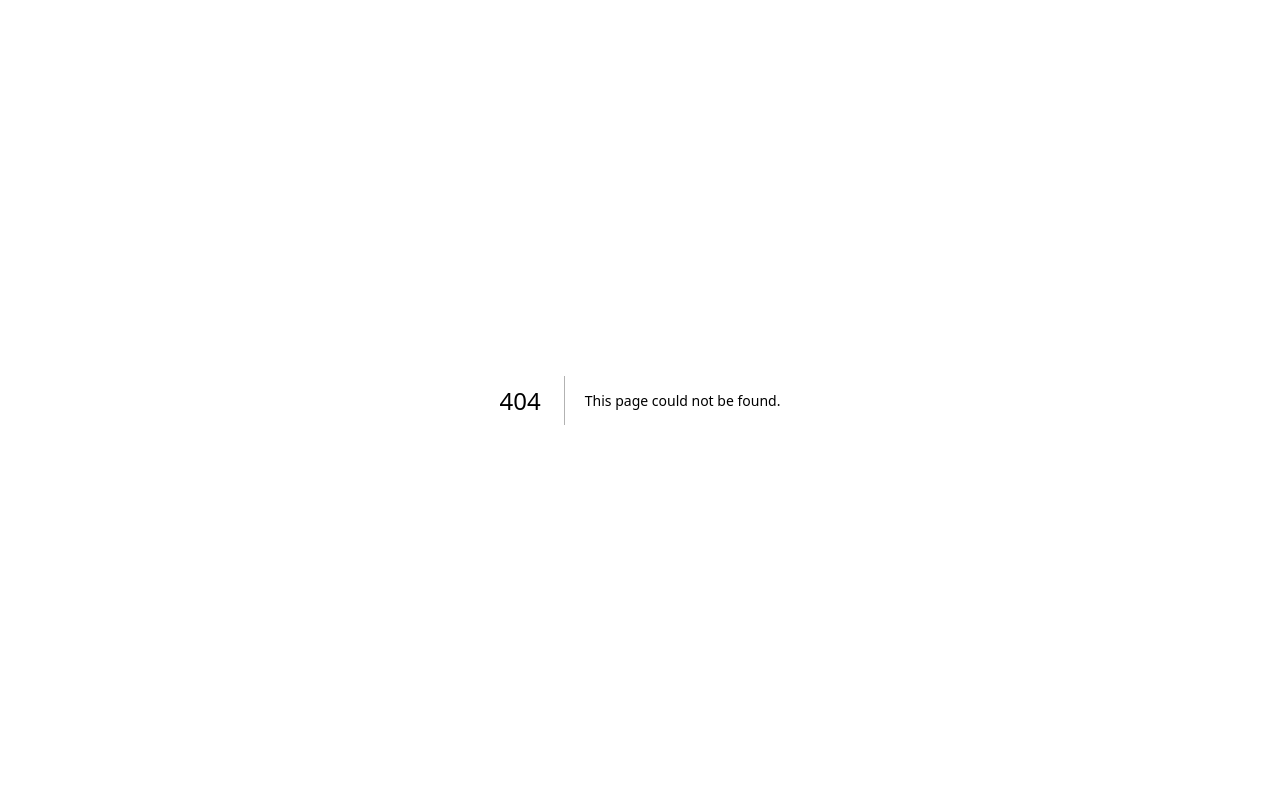
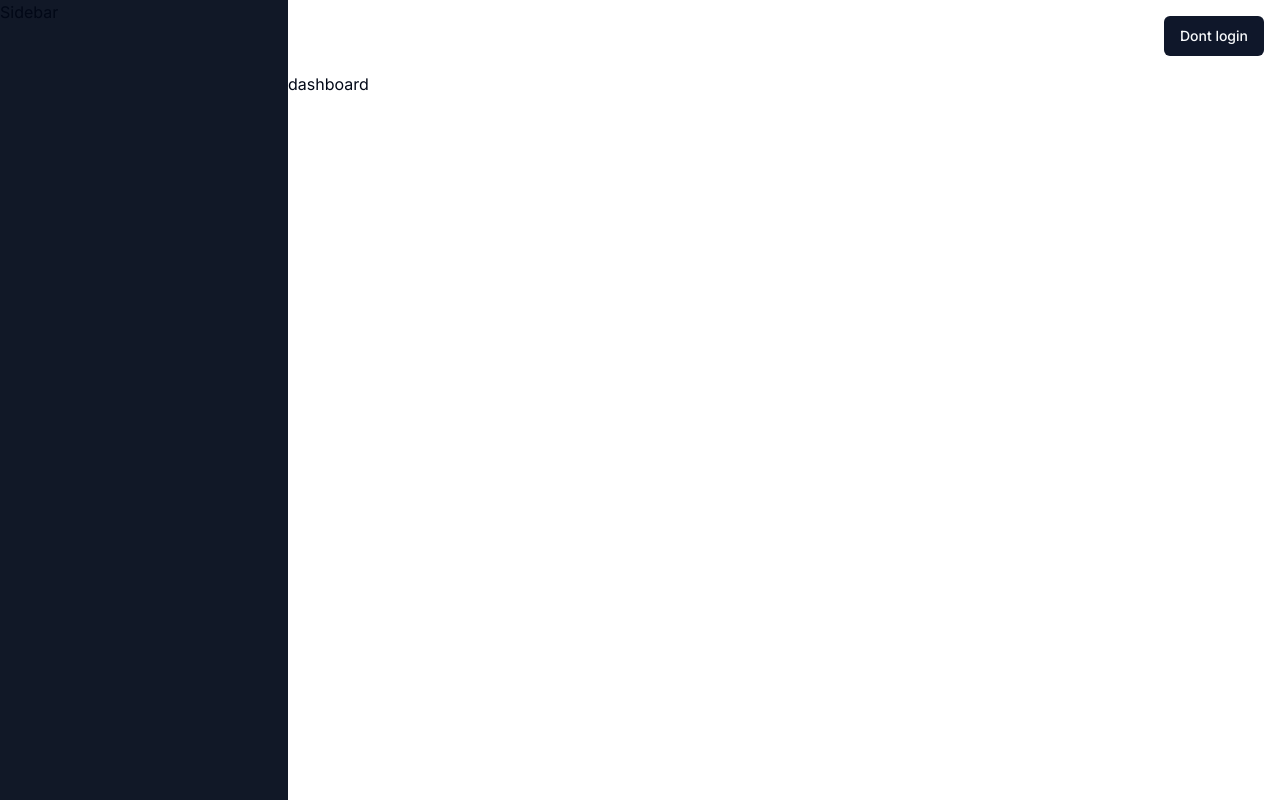
Before and after one commit to bvcr93/Saas-AI-chat, a Next.js app: page /dashboard in a window 1280 px wide. Before the commit this address had no page. Built offline with nearby package versions, Linux system fonts and the light colour scheme.

Commit message:
adding navbar and sidebar

```diff
--- /dev/null
+++ b/app/(dashboard)/(routes)/dashboard/page.tsx
@@ -0,0 +1,10 @@
+import { Button } from "@/components/ui/button";
+import Image from "next/image";
+
+export default function DashboardPage() {
+  return (
+    <main className="">
+      <p>dashboard</p>
+    </main>
+  );
+}
--- /dev/null
+++ b/app/(dashboard)/layout.tsx
@@ -0,0 +1,22 @@
+import Navbar from "@/components/Navbar";
+import Sidebar from "@/components/Sidebar";
+
+import React, { ReactNode } from "react";
+interface DashboardProps {
+  children: ReactNode;
+}
+export default function DashboardLoayout({ children }: DashboardProps) {
+  return (
+    <div className="h-full relative">
+      <div className="hidden h-full md:flex md:w-72 md:flex-col md:fixed md:inset-y-0 z-[80] bg-gray-900">
+        <div>
+            <Sidebar/>
+        </div>
+      </div>
+      <main className="md:pl-72">
+        <Navbar />
+        {children}
+      </main>
+    </div>
+  );
+}
--- /dev/null
+++ b/app/(landing)/page.tsx
@@ -0,0 +1,7 @@
+import React from 'react'
+
+export default function LandingPage() {
+  return (
+    <div>LandingPage</div>
+  )
+}
--- a/app/globals.css
+++ b/app/globals.css
@@ -1,6 +1,12 @@
 @tailwind base;
 @tailwind components;
 @tailwind utilities;
+
+html,
+body,
+:root {
+  height: 100%;
+}
 
 @layer base {
   :root {
--- a/app/layout.tsx
+++ b/app/layout.tsx
@@ -5,7 +5,7 @@ import { Inter } from 'next/font/google'
 const inter = Inter({ subsets: ['latin'] })
 
 export const metadata: Metadata = {
-  title: 'Create Next App',
+  title: 'AI Chatbot',
   description: 'Generated by create next app',
 }
 
--- a/app/page.tsx
+++ /dev/null
@@ -1,9 +0,0 @@
-import Image from 'next/image'
-
-export default function Home() {
-  return (
-    <main className="">
-      sdf
-    </main>
-  )
-}
--- /dev/null
+++ b/components/Navbar.tsx
@@ -0,0 +1,16 @@
+import React from "react";
+import { Button } from "./ui/button";
+import { Menu } from "lucide-react";
+
+export default function Navbar() {
+  return (
+    <div className="flex items-center p-4">
+      <Button variant="ghost" className="md:hidden" size="icon">
+        <Menu />
+      </Button>
+      <div className="flex w-full justify-end">
+        <Button>Dont login</Button>
+      </div>
+    </div>
+  );
+}
--- /dev/null
+++ b/components/Sidebar.tsx
@@ -0,0 +1,7 @@
+'use client'
+
+export default function Sidebar() {
+  return (
+    <div>Sidebar</div>
+  )
+}
--- /dev/null
+++ b/components/ui/button.tsx
@@ -0,0 +1,56 @@
+import * as React from "react"
+import { Slot } from "@radix-ui/react-slot"
+import { cva, type VariantProps } from "class-variance-authority"
+
+import { cn } from "@/lib/utils"
+
+const buttonVariants = cva(
+  "inline-flex items-center justify-center rounded-md text-sm font-medium ring-offset-background transition-colors focus-visible:outline-none focus-visible:ring-2 focus-visible:ring-ring focus-visible:ring-offset-2 disabled:pointer-events-none disabled:opacity-50",
+  {
+    variants: {
+      variant: {
+        default: "bg-primary text-primary-foreground hover:bg-primary/90",
+        destructive:
+          "bg-destructive text-destructive-foreground hover:bg-destructive/90",
+        outline:
+          "border border-input bg-background hover:bg-accent hover:text-accent-foreground",
+        secondary:
+          "bg-secondary text-secondary-foreground hover:bg-secondary/80",
+        ghost: "hover:bg-accent hover:text-accent-foreground",
+        link: "text-primary underline-offset-4 hover:underline",
+      },
+      size: {
+        default: "h-10 px-4 py-2",
+        sm: "h-9 rounded-md px-3",
+        lg: "h-11 rounded-md px-8",
+        icon: "h-10 w-10",
+      },
+    },
+    defaultVariants: {
+      variant: "default",
+      size: "default",
+    },
+  }
+)
+
+export interface ButtonProps
+  extends React.ButtonHTMLAttributes<HTMLButtonElement>,
+    VariantProps<typeof buttonVariants> {
+  asChild?: boolean
+}
+
+const Button = React.forwardRef<HTMLButtonElement, ButtonProps>(
+  ({ className, variant, size, asChild = false, ...props }, ref) => {
+    const Comp = asChild ? Slot : "button"
+    return (
+      <Comp
+        className={cn(buttonVariants({ variant, size, className }))}
+        ref={ref}
+        {...props}
+      />
+    )
+  }
+)
+Button.displayName = "Button"
+
+export { Button, buttonVariants }
--- a/package.json
+++ b/package.json
@@ -9,6 +9,7 @@
     "lint": "next lint"
   },
   "dependencies": {
+    "@radix-ui/react-slot": "^1.0.2",
     "@types/node": "20.5.7",
     "@types/react": "18.2.21",
     "@types/react-dom": "18.2.7",
```
Also changed, not shown: 1 other file (tests, documents, lock files or other folders).
